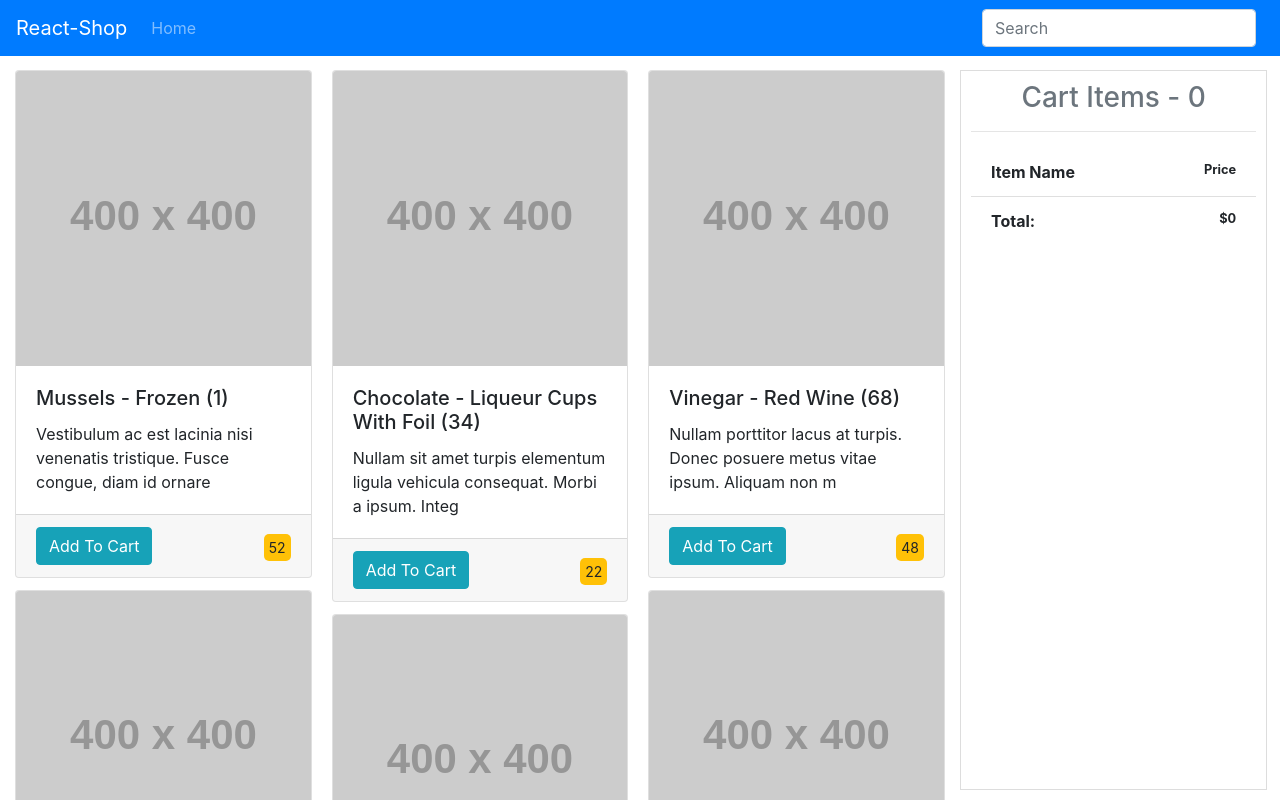
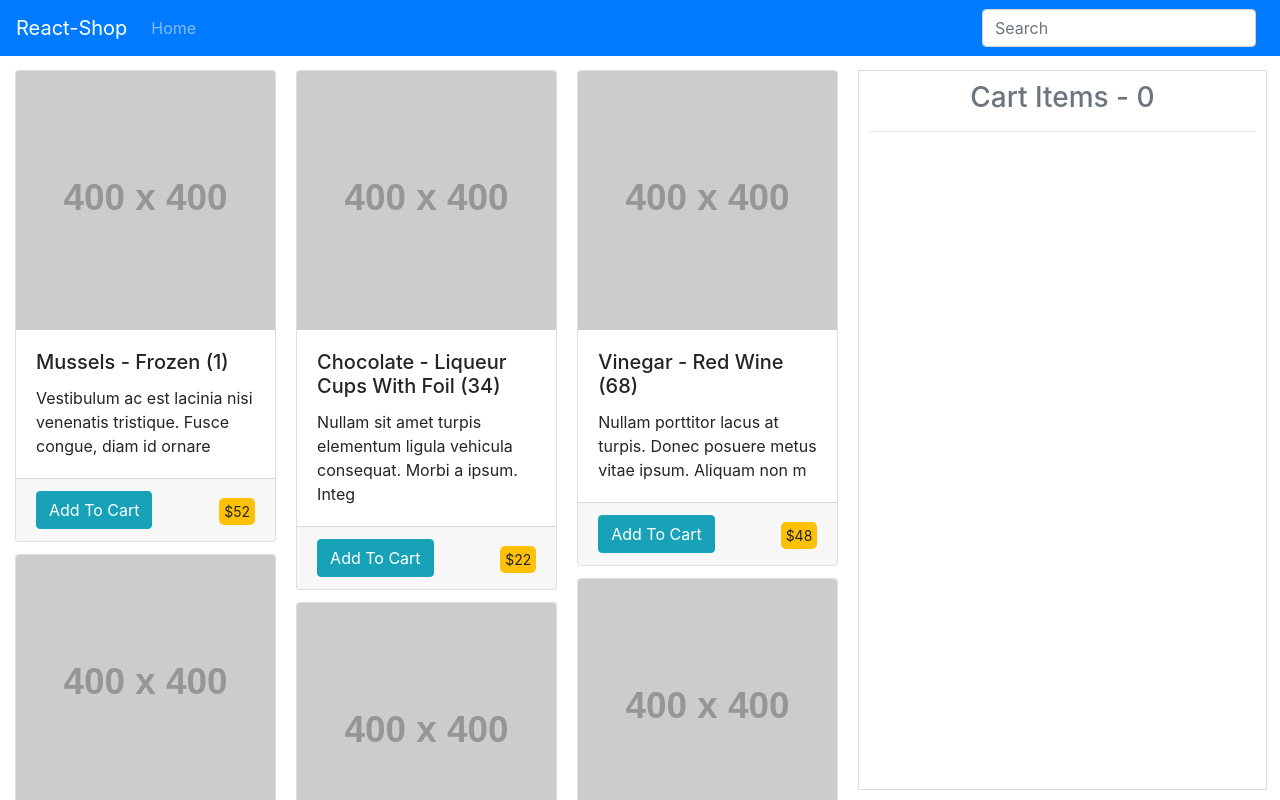
Before and after one commit to mistersakil/React-Very-Basic-Shop-From-Scratch, a React (Create React App) app: page / in a window 1280 px wide. Shown: the top 800 px of the page. Built offline with nearby package versions, Linux system fonts and the light colour scheme.

Commit message:
cart item last in first show order display

```diff
--- a/src/App.js
+++ b/src/App.js
@@ -17,13 +17,12 @@ export default function App() {
 	}
 	const setCartItemsHandler = id => {
 		let newItem = products.find(item => item.id == id)
-		let existingItem = {}
 		if(cartItems.length > 0) {
 			return cartItems.find(item => item.id == id)
 			? cartItems
-			: setCartItems(items => [...items, newItem])
+			: setCartItems(items => [newItem, ...items])
 		}
-		return setCartItems(items => [...items, newItem])
+		return setCartItems(items => [newItem, ...items])
 	}
 
 	return (
--- a/src/Components/Cart/CartSidebar.css
+++ b/src/Components/Cart/CartSidebar.css
@@ -1,6 +1,6 @@
 .cartSidebar{
 	position: fixed;
-    width: 24%;
+    width: 32%;
     right: 1%;
     border: 1px solid #ddd;
     padding: 10px;
--- a/src/Components/Cart/CartSidebar.js
+++ b/src/Components/Cart/CartSidebar.js
@@ -10,16 +10,21 @@ export default props => {
 			<section className="cartSidebar">
 				<h3 className="text-center text-secondary">Cart Items - {cartItems.length}</h3>
 				<hr/>
+
 				<ListGroup variant="flush" className="cartItems">
+				{ cartItems.length > 0 &&
 					<ListGroup.Item>
 				  		<strong>Item Name</strong> <small>Price</small>
 				  	</ListGroup.Item>
-				  	{ cartItems.map(item => <CartItem key={item.id} {...item}/>) }
 
+				}
+				{ cartItems.map(item => <CartItem key={item.id} {...item}/>) }
+				{ cartItems.length > 0 &&
 				  <ListGroup.Item>
 				  	<strong>Total:</strong>
 				  	<small>${cartItems.reduce((total,item) => total + item.price, 0)}</small>
 				  </ListGroup.Item>
+				}
 				</ListGroup>
 			</section>
 		</Fragment>
--- a/src/Components/Layout/Master.js
+++ b/src/Components/Layout/Master.js
@@ -9,10 +9,10 @@ export default props => {
     <Container fluid>
       {props.children}
       <Row style={{ marginTop: "70px" }}>
-        <Col sm={9}>
+        <Col sm={8}>
           <ProductList productsApi={productsApi} />
         </Col>
-        <Col sm={3}>
+        <Col sm={4}>
         <CartSidebar />
         </Col>
       </Row>
--- a/src/Components/Products/Product.js
+++ b/src/Components/Products/Product.js
@@ -25,7 +25,7 @@ export default ({id, image_url, title, body, price}) => {
       <Card.Footer>
           <Button variant="info" onClick={addToCartHandler} data-id={id} name={`product${id}`}>Add To Cart</Button>
           <span className="btn-warning" style={priceStyle}>
-          {price}
+          ${price}
         </span>
       </Card.Footer>
     </Card>
```
